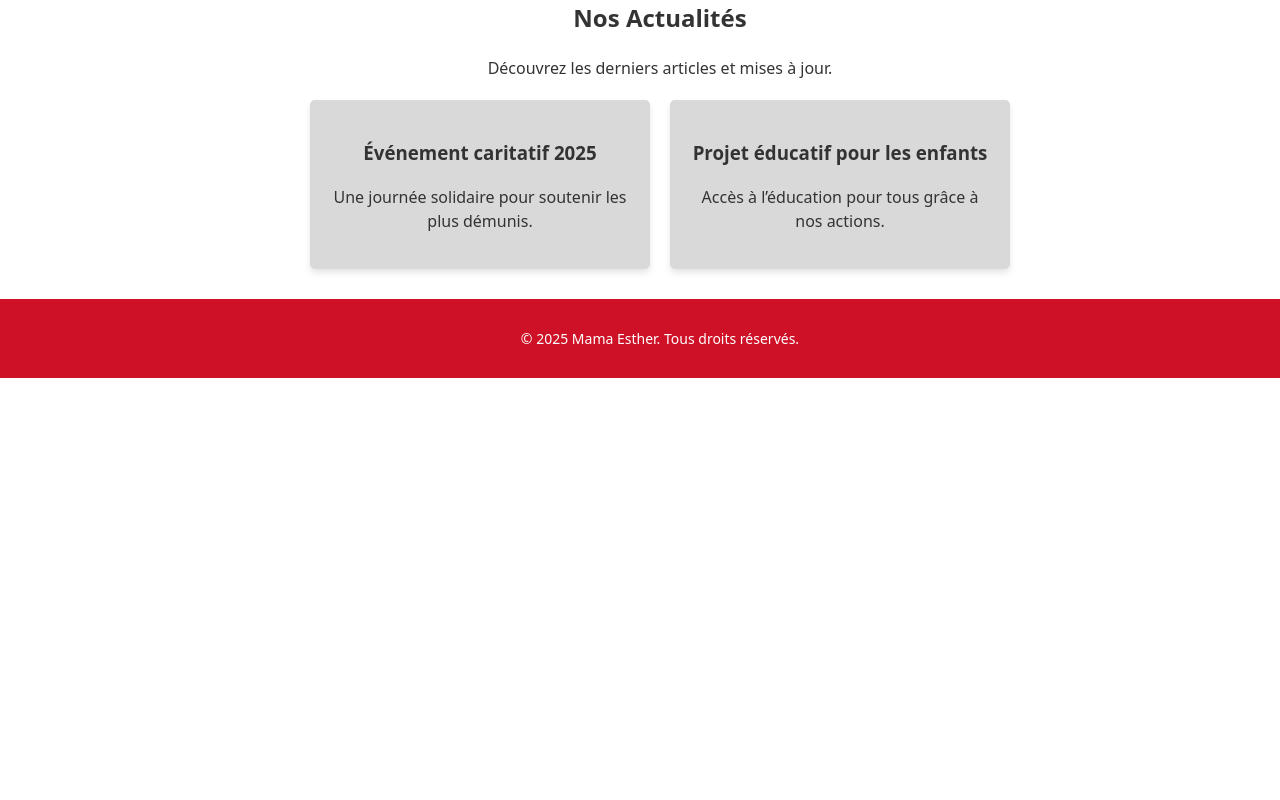
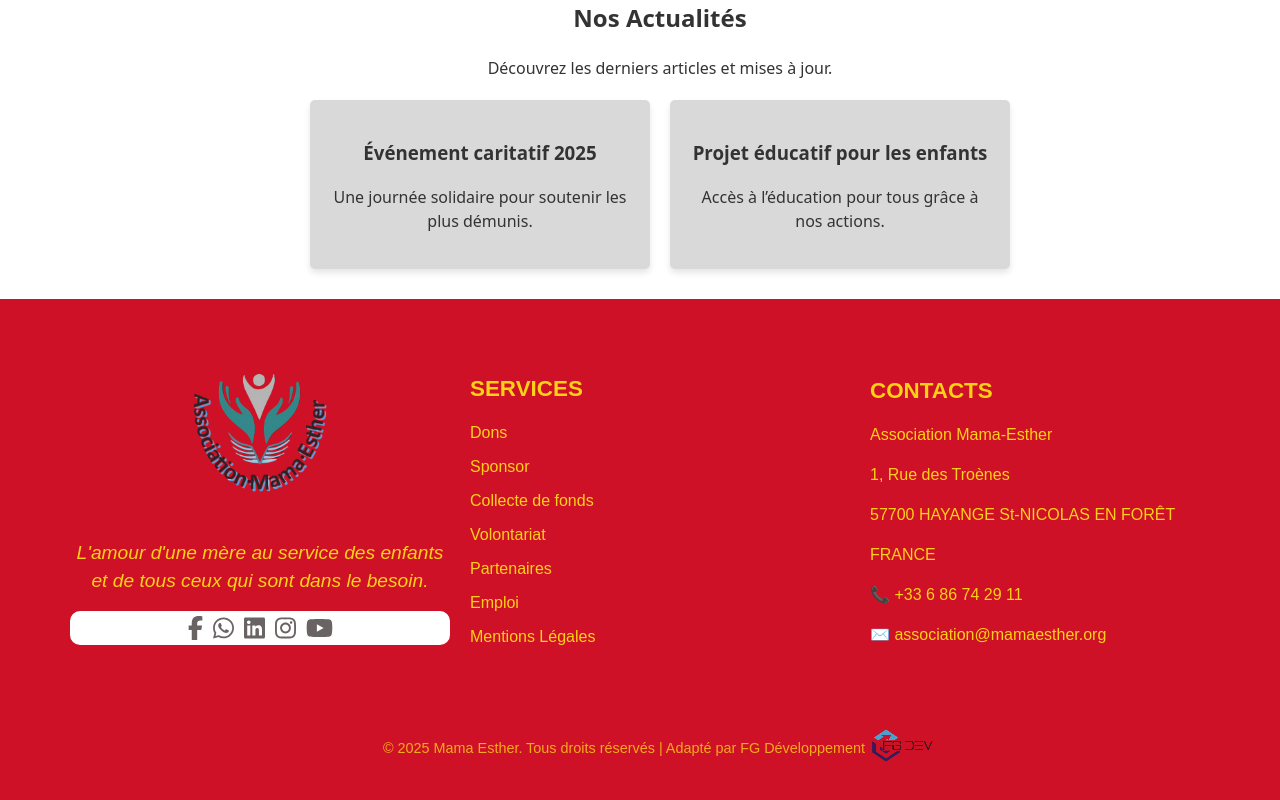
Before and after one commit to PapaG57/mama-esther-v5, a React (Vite) app: page / in a window 1280 px wide. Shown: the part 1498-2298 px from the top of the page. Before the commit the page ends 1876 px from the top, so only its background shows below. Built offline with nearby package versions, Linux system fonts and the light colour scheme; some icons are missing.

Commit message:
fin code footer

```diff
--- a/src/components/Footer.jsx
+++ b/src/components/Footer.jsx
@@ -1,23 +1,100 @@
 import React from "react";
+import { FontAwesomeIcon } from "@fortawesome/react-fontawesome";
+import {
+  faFacebookF,
+  faWhatsapp,
+  faLinkedin,
+  faInstagram,
+  faYoutube,
+} from "@fortawesome/free-brands-svg-icons";
+import "../styles/footer.css"; // Assure-toi d'importer ton fichier CSS
 
 function Footer() {
   return (
-    <footer style={styles.footer}>
-      <p>
-        &copy; {new Date().getFullYear()} Mama Esther. Tous droits réservés.
-      </p>
+    <footer className="footer">
+      {" "}
+      {/* Utilisation de className au lieu de styles.footer */}
+      <div className="footer-container">
+        {/* Section Logo + Slogan */}
+        <div className="footer-logo">
+          <img
+            src="/assets/footer_logoME.png"
+            alt="Association Mama-Esther"
+            className="logo"
+          />
+          <p className="slogan">
+            L'amour d'une mère au service des enfants et de tous ceux qui sont
+            dans le besoin.
+          </p>
+          <div className="social-icons">
+            <FontAwesomeIcon icon={faFacebookF} className="social-icon" />
+            <FontAwesomeIcon icon={faWhatsapp} className="social-icon" />
+            <FontAwesomeIcon icon={faLinkedin} className="social-icon" />
+            <FontAwesomeIcon icon={faInstagram} className="social-icon" />
+            <FontAwesomeIcon icon={faYoutube} className="social-icon" />
+          </div>
+        </div>
+
+        {/* Section Services */}
+        <div className="footer-services">
+          <h3>Services</h3>
+          <ul className="footer-list">
+            <li>
+              <a href="#">Dons</a>
+            </li>
+            <li>
+              <a href="#">Sponsor</a>
+            </li>
+            <li>
+              <a href="#">Collecte de fonds</a>
+            </li>
+            <li>
+              <a href="#">Volontariat</a>
+            </li>
+            <li>
+              <a href="#">Partenaires</a>
+            </li>
+            <li>
+              <a href="#">Emploi</a>
+            </li>
+            <li>
+              <a href="#">Mentions Légales</a>
+            </li>
+          </ul>
+        </div>
+
+        {/* Section Contacts */}
+        <div className="footer-contact">
+          <h3>Contacts</h3>
+          <p>Association Mama-Esther</p>
+          <p>1, Rue des Troènes</p>
+          <p>57700 HAYANGE St-NICOLAS EN FORÊT</p>
+          <p>FRANCE</p>
+          <p>📞 +33 6 86 74 29 11</p>
+          <p>
+            ✉️{" "}
+            <a href="mailto:association@mamaesther.org">
+              association@mamaesther.org
+            </a>
+          </p>
+        </div>
+      </div>
+      {/* Copyright */}
+      <div className="footer-bottom">
+        <p>
+          © {new Date().getFullYear()} Mama Esther. Tous droits réservés |
+          Adapté par FG Développement
+          <a href="https://www.fgdeveloppement.com/" target="_blank">
+            <img
+              src="/assets/footer-logoFGDEV.png"
+              alt="logo de la société FG Développement"
+              title="Cliquez pour visiter le site"
+            />
+          </a>
+        </p>
+      </div>
     </footer>
   );
 }
 
-const styles = {
-  footer: {
-    backgroundColor: "#CE1126", // 🔴 Rouge du drapeau
-    color: "#fff", // Texte en blanc pour meilleure lisibilité
-    textAlign: "center",
-    padding: "15px",
-    fontSize: "14px",
-  },
-};
-
 export default Footer;
--- /dev/null
+++ b/src/styles/footer.css
@@ -0,0 +1,102 @@
+.footer {
+  background-color: #ce1126; /* Rouge drapeau Cameroun */
+  color: #fcd116;
+  padding: 40px 20px;
+  font-family: "Arial", sans-serif;
+}
+
+.footer-container {
+  display: flex;
+  justify-content: space-between;
+  align-items: center;
+  max-width: 1200px;
+  margin: 0 auto;
+}
+
+.footer-logo {
+  flex: 1;
+  text-align: center;
+  padding: 10px;
+}
+
+.footer-logo img {
+  width: 150px;
+  margin-bottom: 15px;
+}
+
+.slogan {
+  font-style: italic;
+  font-size: 1.2rem;
+  margin-bottom: 15px;
+}
+
+.social-icons {
+  display: flex;
+  gap: 10px;
+  justify-content: center;
+}
+
+.social-icon {
+  font-size: 24px;
+  color: #6a6363;
+  transition: color 0.3s ease;
+}
+
+.social-icon:hover {
+  color: #007a5e; /* Vert du drapeau Cameroun */
+}
+
+.footer-services,
+.footer-contact {
+  flex: 1;
+  padding: 10px;
+}
+
+.footer-services h3,
+.footer-contact h3 {
+  font-size: 1.4rem;
+  margin-bottom: 15px;
+  text-transform: uppercase;
+}
+
+.footer-contact p a {
+  color: #fcd116; /* Jaune du drapeau Cameroun */
+  text-decoration: none;
+  transition: color 0.3s ease;
+}
+
+.footer-contact p a:hover {
+  color: #007a5e; /* Vert du drapeau Cameroun */
+}
+
+.footer-services ul {
+  list-style: none;
+  padding: 0;
+}
+
+.footer-services ul li {
+  margin-bottom: 10px;
+}
+
+.footer-services ul li a {
+  color: #fcd116; /* Jaune du drapeau Cameroun */
+  text-decoration: none;
+  transition: color 0.3s ease;
+}
+
+.footer-services ul li a:hover {
+  color: #ffffff;
+}
+
+.footer-bottom {
+  text-align: center;
+  padding-top: 20px;
+  font-size: 0.9rem;
+  opacity: 0.8;
+}
+
+.footer-bottom p {
+  display: flex;
+  justify-content: center;
+  align-items: center;
+}
--- a/src/styles/header.css
+++ b/src/styles/header.css
@@ -2,7 +2,7 @@
 .top-bar {
   width: auto;
   background-color: #ffffff;
-  color: #000000;
+  color: #6a6363;
   padding: 10px 20px;
 }
 
```
Also changed, not shown: public/assets/footer-logoFGDEV.png (added), public/assets/footer_logoME.png (added).
